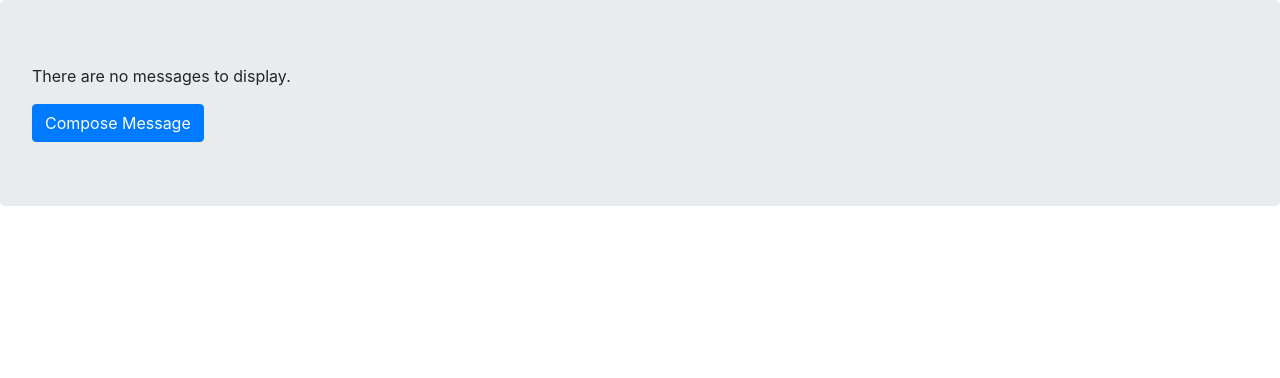
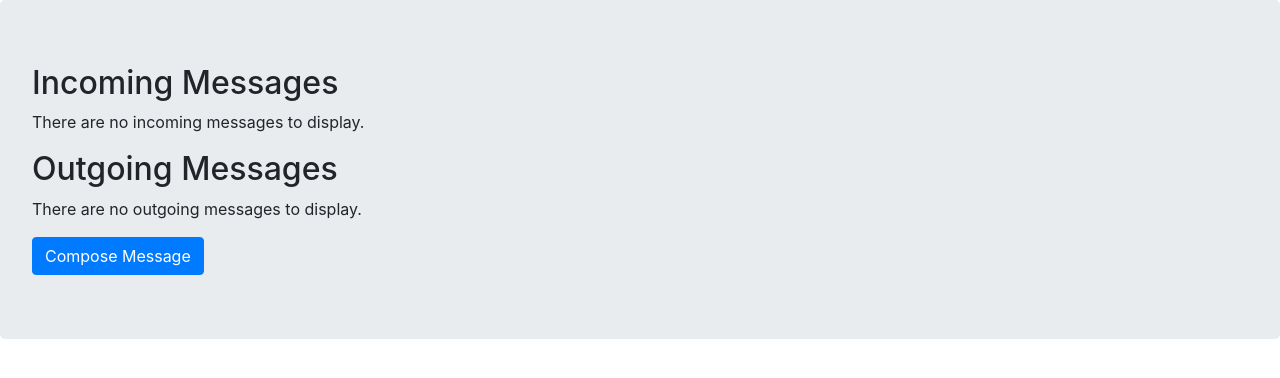
Before and after one commit to ChicoState/readerhub, a Django app: page /inbox/ in a window 1280 px wide. Shown: the part 57-435 px from the top of the page. Run offline with Django 4.2, Linux system fonts and the light colour scheme; the visitor is signed in with stand-in values (Sample User, id 1); data that the repository does not hold is empty; some libraries are stand-ins or nearby versions.

Commit message:
changed no messages style for inbox

```diff
--- a/templates/messaging/inbox.html
+++ b/templates/messaging/inbox.html
@@ -10,11 +10,8 @@
     <body>
         {% include "nav.html" %}
         <div class="jumbotron">
-            {% if not incoming and not outgoing %}
-                <p>There are no messages to display.</p>
-            {% else %}
+                  <h2>Incoming Messages</h2>
                   {% if incoming %}
-                  <h2>Incoming Messages</h2>
                     <table id="inbox-incoming" class="table">
                         <thead class="thead-dark">
                             <tr>
@@ -36,9 +33,11 @@
                             </tr>
                         {% endfor %}
                     </table>
+                {% else %}
+                    <p>There are no incoming messages to display.</p>
                 {% endif %}
+                  <h2>Outgoing Messages</h2>
                   {% if outgoing %}
-                  <h2>Outgoing Messages</h2>
                     <table id="inbox-outgoing" class="table">
                         <thead class="thead-dark">
                             <tr>
@@ -48,7 +47,7 @@
                                 <th>Actions</th>
                             </tr>
                         </thead>
-                      {% for row in incoming %}
+                        {% for row in outgoing %}
                             <tr>
                                 <td>{{ row.receiver }}</td>
                                 <td>{{ row.content }}</td>
@@ -59,7 +58,8 @@
                             </tr>
                         {% endfor %}
                     </table>
-              {% endif %}
+                {% else %}
+                    <p>There are no outgoing messages to display.</p>
                 {% endif %}
             <form method="GET" action="/inbox/compose_message/">
                 <input type="submit" class="btn btn-primary" value="Compose Message">
```
Lines whose indentation alone changed are shown as unchanged.
